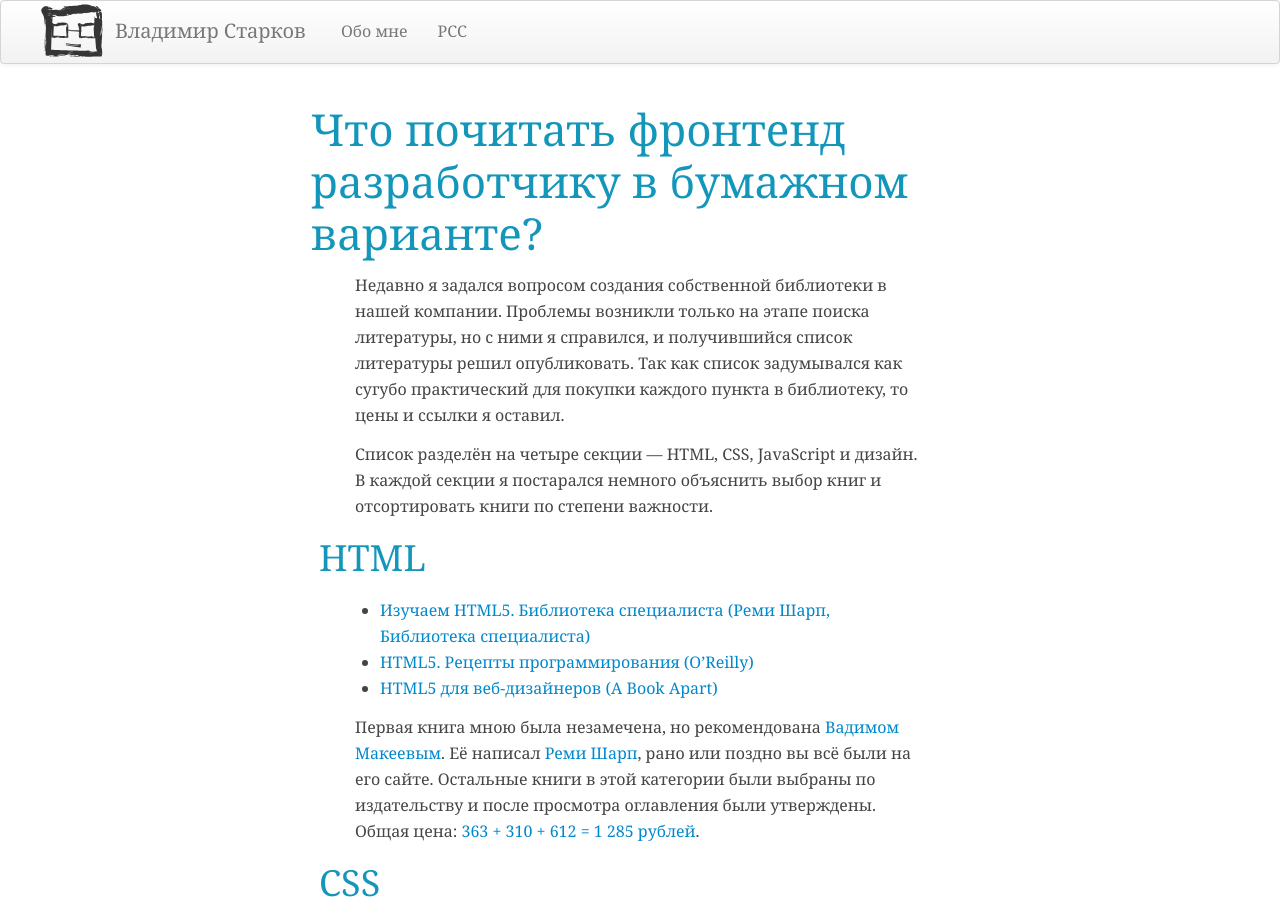
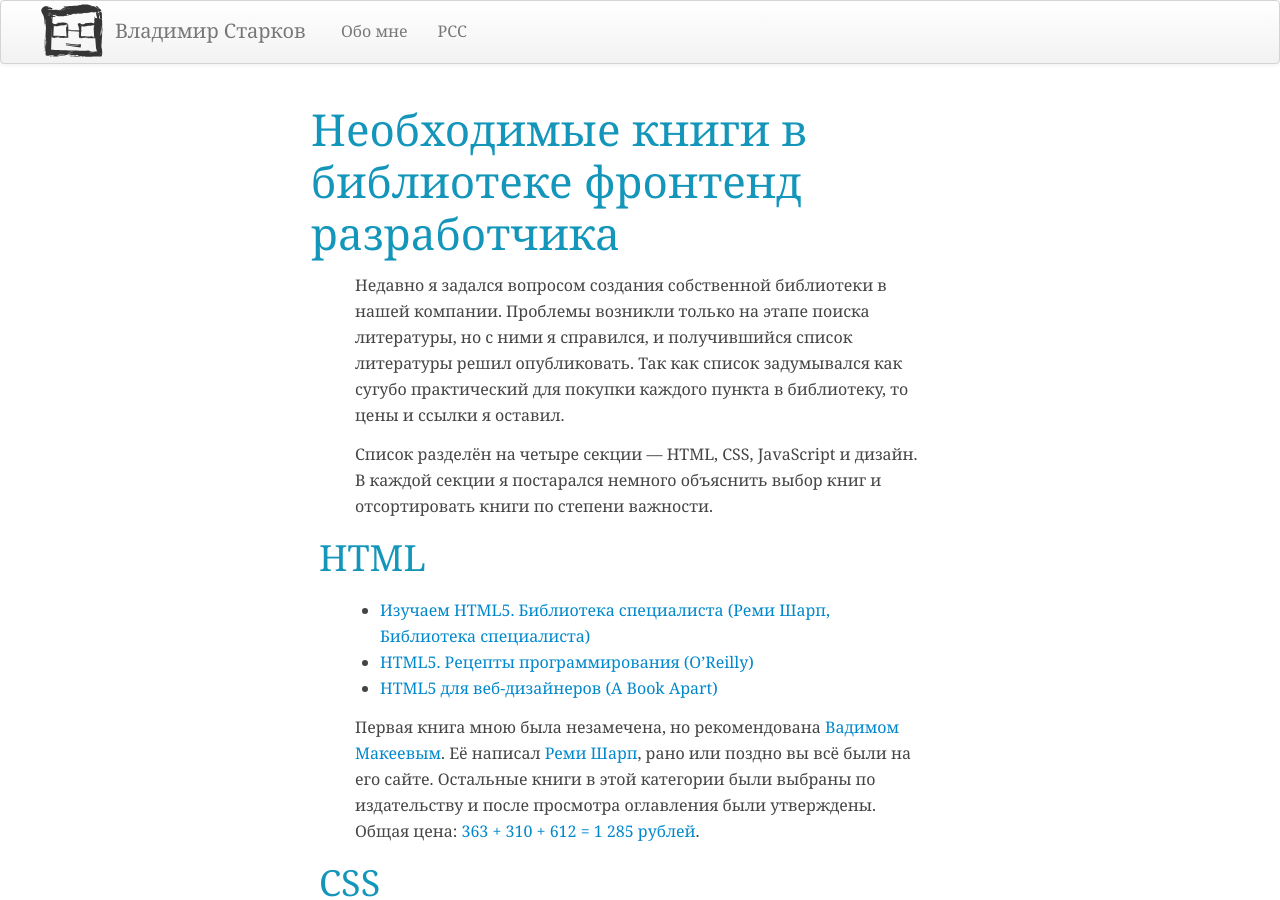
Before and after one commit to iamstarkov/vstarkov.ru, a Jekyll site: the page built from _posts/2013-01-31-required-books-in-library.md, in a window 1280 px wide and 900 px high. Built offline with Jekyll 4.4.1, drawn with Linux system fonts in a browser that asks for light colours; nearby versions of some CDN libraries.

Commit message:
renamed article about library

```diff
--- a/_posts/2013-01-31-what-to-read.md
+++ b/_posts/2013-01-31-required-books-in-library.md
@@ -1,11 +1,11 @@
 ---
 layout: post
-title: Что почитать фронтенд разработчику в бумажном варианте?
+title: Необходимые книги в библиотеке фронтенд разработчика
 categories : [books, html, css]
 isNotTranslated: true
 ---
 
-Что почитать фронтенд разработчику в бумажном варианте?
+Необходимые книги в библиотеке фронтенд разработчика
 ===============================
 
 Недавно я задался вопросом создания собственной библиотеки в нашей компании.
```
